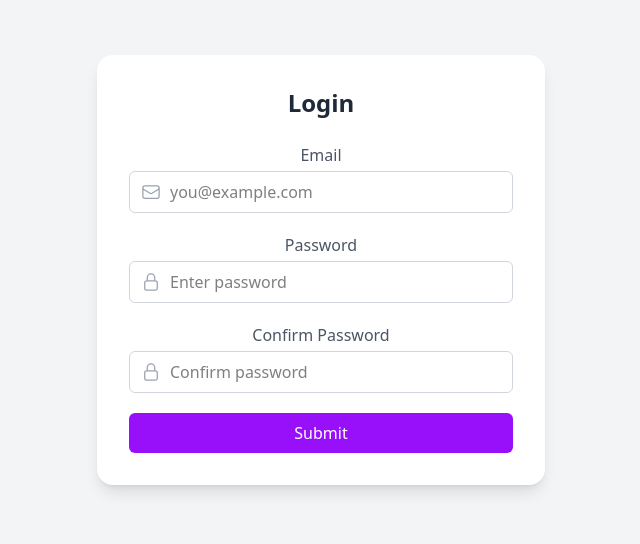
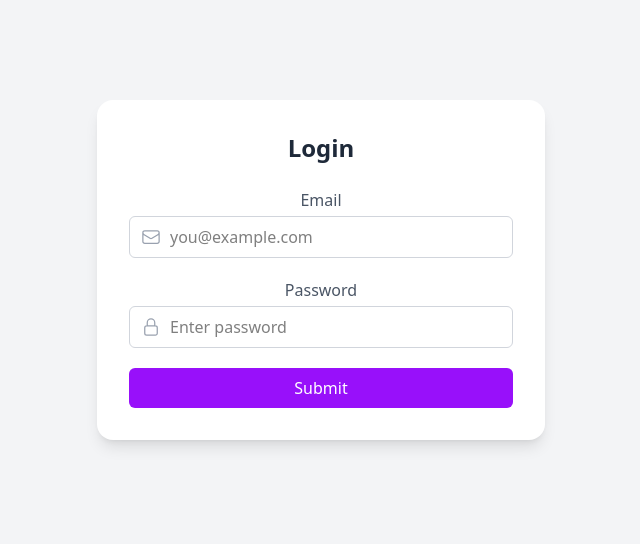
Before and after one commit to Mayankkatheriya/ecomm-demo, a React (Vite) app: page /login in a window 1280 px wide. Shown: the part 162-706 px from the top of the page, without its empty margins (319-959 px from the left). Built offline with nearby package versions, Linux system fonts and the light colour scheme; the HTML template or start-up script is replaced by a standard one.

Commit message:
login oage fixed

```diff
--- a/src/pages/Login.jsx
+++ b/src/pages/Login.jsx
@@ -5,7 +5,6 @@ const LoginPage = () => {
   const [form, setForm] = useState({
     email: "",
     password: "",
-    confirmPassword: "",
   });
 
   const handleChange = (e) => {
@@ -62,26 +61,6 @@ const LoginPage = () => {
               />
             </div>
           </div>
-
-          {/* Confirm Password */}
-          <div>
-            <label className="block text-gray-600 font-medium mb-1">
-              Confirm Password
-            </label>
-            <div className="relative">
-              <LockClosedIcon className="w-5 h-5 absolute left-3 top-1/2 transform -translate-y-1/2 text-gray-400" />
-              <input
-                type="password"
-                name="confirmPassword"
-                value={form.confirmPassword}
-                onChange={handleChange}
-                className="w-full pl-10 pr-3 py-2 border border-gray-300 rounded-md focus:outline-none focus:ring-2 focus:ring-purple-500"
-                placeholder="Confirm password"
-                required
-              />
-            </div>
-          </div>
-
           <button
             type="submit"
             className="w-full bg-purple-600 text-white py-2 rounded-md hover:bg-purple-700 transition duration-200"
```
